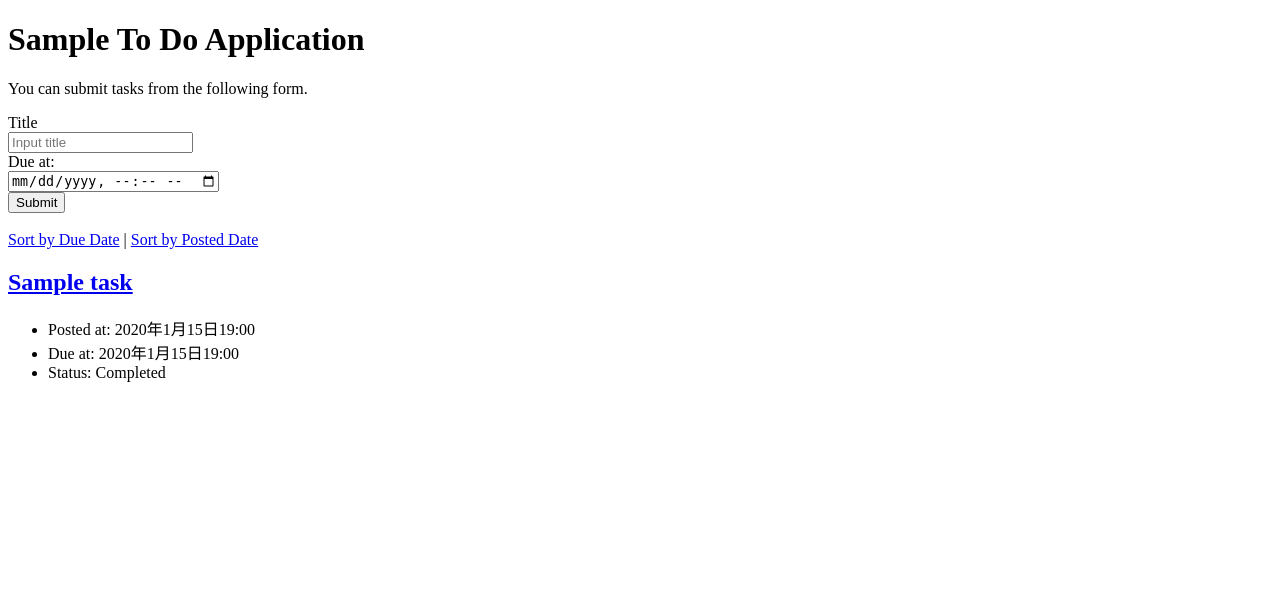
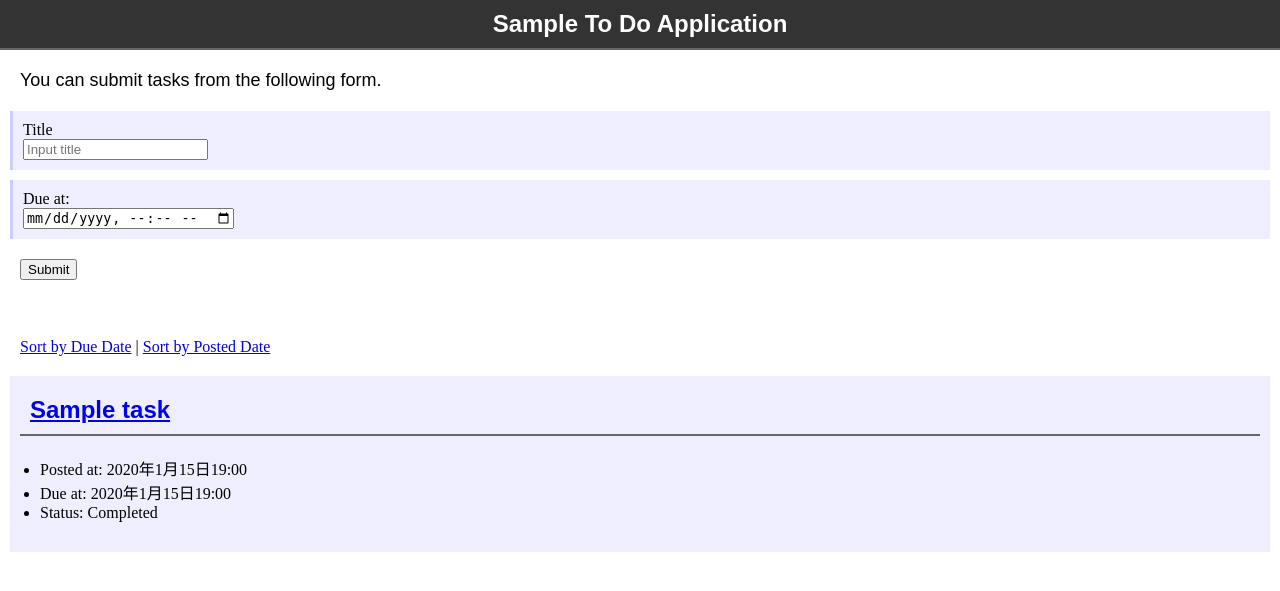
Before and after one commit to 1F10230048/django-test-exercise, a Django app: page / in a window 1280 px wide. Shown: the top 591 px of the page. Run offline with Django 5.2, Linux system fonts and the light colour scheme; tables that the repository leaves empty hold one stand-in row (values such as "Sample post").

Commit message:
CSSの作成

```diff
--- /dev/null
+++ b/todo/static/todo/index.css
@@ -0,0 +1,55 @@
+body {
+    margin: 0;
+}
+
+h1 {
+    margin: 0;
+    padding: 10px 0 10px 0;
+    border-bottom: solid 2px #666666;
+    font-family: sans-serif;
+    font-size: 24px;
+    text-align: center;
+    color: #ffffff;
+    background-color: #333333;
+}
+
+h2 {
+    margin: 0;
+    padding: 10px 10px 10px 10px;
+    border-bottom: solid 2px #666666;
+    font-family: sans-serif;
+    font-size: 24px;
+}
+
+p {
+    margin: 10px 10px 10px 10px;
+    padding: 10px 10px 10px 10px;
+    font-family: sans-serif;
+    font-size: 18px;
+}
+
+ul {
+    background-color: #eeeeff;
+    border-radius: solid 3px #ccccff;
+    margin: 10px 10px 10px 10px;
+    padding: 10px 10px 10px 10px;
+}
+
+div.box {
+    background-color: #eeeeff;
+    border-left: solid 3px #ccccff;
+    margin: 10px 10px 10px 10px;
+    padding: 10px 10px 10px 10px;
+}
+
+div.button{
+    margin: 10px 10px 10px 10px;
+    padding: 10px 10px 10px 10px;
+}
+
+div.text {
+    background-color: #eeeeff;
+    border-radius: solid 3px #ccccff;
+    margin: 10px 10px 10px 10px;
+    padding: 10px 10px 10px 10px;
+}
--- a/todo/templates/todo/detail.html
+++ b/todo/templates/todo/detail.html
@@ -5,10 +5,11 @@
 		<title>To Do Application</title>
 		<meta charset="UTF-8" />
 		<meta name="author" content="INIAD" />
+		<link rel="stylesheet" type="text/css" href="../../static/todo/index.css">
 	</head>
 
 	<body>
-		<h1>{{ task.title }}</h1>
+		<h2>{{ task.title }}</h2>
 		<ul>
 			<li>Posted at: {{ task.posted_at }}</li>
 			{% if task.due_at %}
@@ -20,7 +21,7 @@
 			{% endif %}
 		</ul>
 
-		<div>
+		<div class="button">
 			<a href="{% url 'index' %}">Top</a>
 			|<a href="{% url 'delete' task.id %}">Delete</a>
 			|<a href="{% url 'update' task.id %}">Edit</a>
--- a/todo/templates/todo/index.html
+++ b/todo/templates/todo/index.html
@@ -5,6 +5,7 @@
 		<title>To Do Application</title>
 		<meta charset="UTF-8" />
 		<meta name="author" content="INIAD" />
+		<link rel="stylesheet" type="text/css" href="../../static/todo/index.css">
 	</head>
 
 	<body>
@@ -12,7 +13,7 @@
 		<p>You can submit tasks from the following form.</p>
 		<form action="{% url 'index' %}" method="post">
 			{% csrf_token %}
-			<div>
+			<div class="box">
 				<label for="titleInput">Title</label><br />
 				<input
 					id="titleInput"
@@ -21,17 +22,17 @@
 					placeholder="Input title"
 				/>
 			</div>
-			<div>
+			<div class="box">
 				<label for="dueInput">Due at:</label><br />
 				<input id="dueInput" name="due_at" type="datetime-local" />
 			</div>
-			<div>
+			<div class="button">
 				<button type="submit">Submit</button>
 			</div>
 		</form>
 		<br />
 
-		<div>
+		<div class="button">
 			<a href="{% url 'index' %}?order=due">Sort by Due Date</a> |
 			<a href="{% url 'index' %}?order=post">Sort by Posted Date</a>
 		</div>
```
Also changed, not shown: todo/templates/todo/edit.html (+4 -3 lines).
